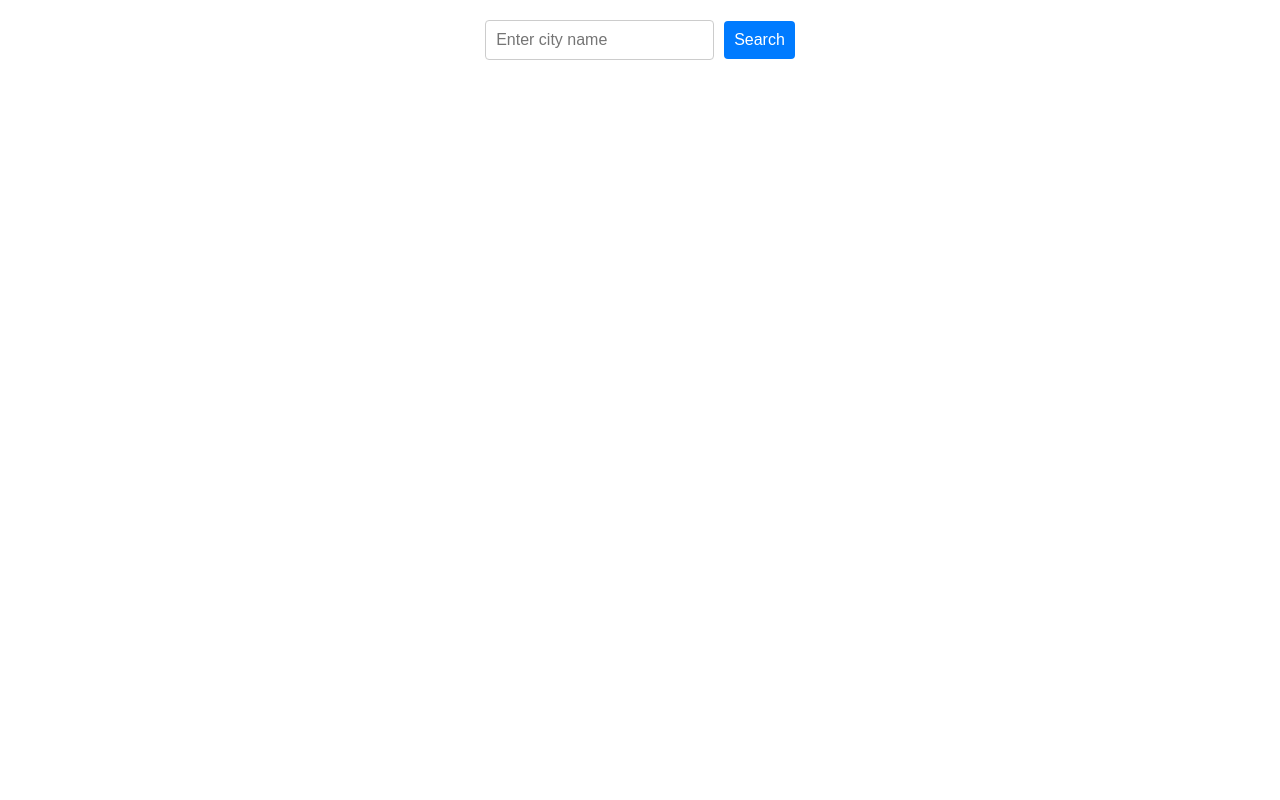
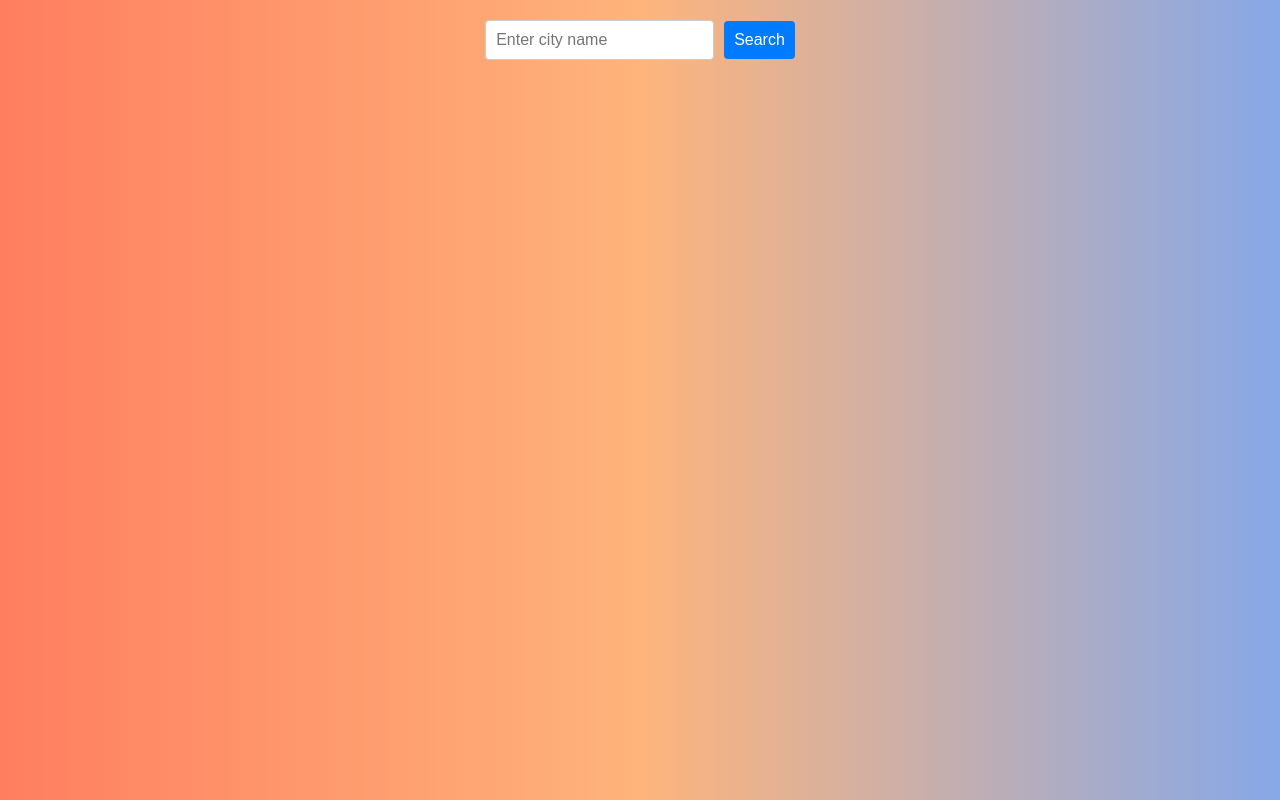
Before and after one commit to Shubhxm-dot/WeatherDashboard, a React (Vite) app: page / in a window 1280 px wide. Built offline with nearby package versions, Linux system fonts and the light colour scheme.

Commit message:
Update WeatherDetails.css

```diff
--- a/src/components/WeatherDetails.css
+++ b/src/components/WeatherDetails.css
@@ -7,3 +7,6 @@
     text-align: center; /* Center text */
     background-color: #f0f0f0; /* Optional: Set a background color */
   }
+  body {
+    background: linear-gradient(to right, #ff7e5f, #feb47b, #86a8e7);
+}
```
